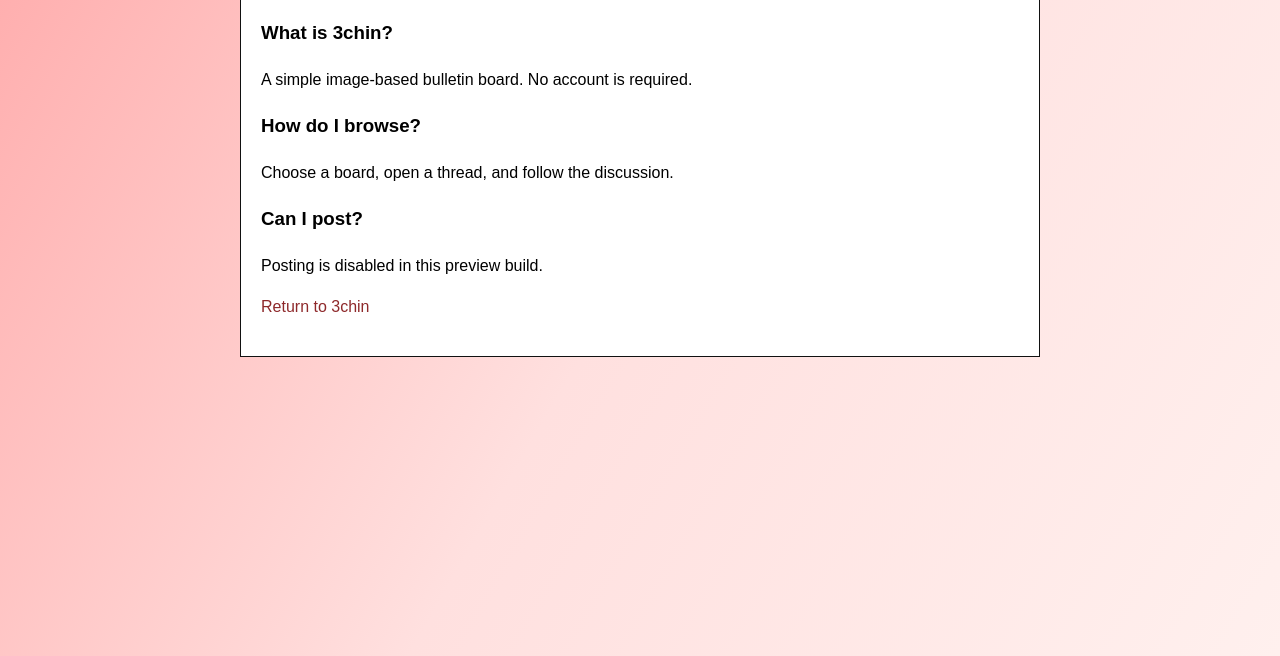
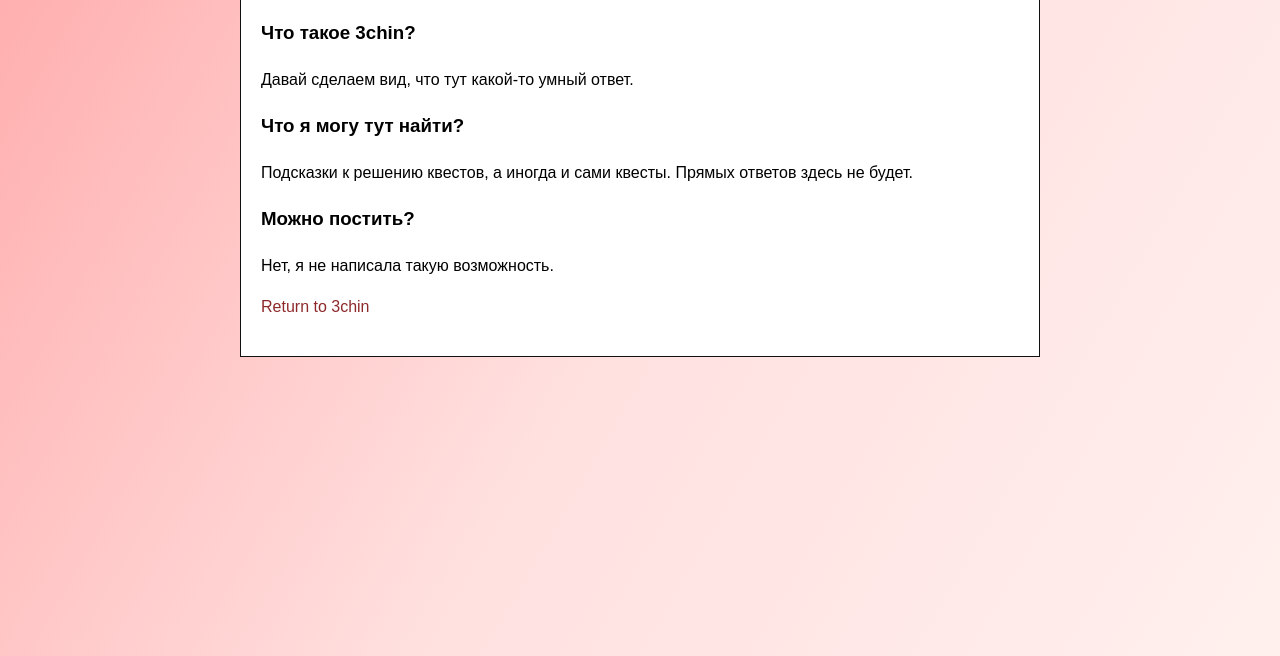
Before and after one commit to sonyaminamii/3chin, a plain HTML site: page faq.html in a window 1280 px wide. Shown: the part 144-800 px from the top of the page. Drawn offline with Linux system fonts and the light colour scheme.

```diff
--- a/faq.html
+++ b/faq.html
@@ -1 +1 @@
-<!doctype html><html lang="ru"><head><meta charset="utf-8"><meta name="viewport" content="width=device-width,initial-scale=1"><title>3chin — FAQ</title><link rel="stylesheet" href="css/style.css"></head><body><main class="simple-page"><h1>FAQ</h1><h3>What is 3chin?</h3><p>A simple image-based bulletin board. No account is required.</p><h3>How do I browse?</h3><p>Choose a board, open a thread, and follow the discussion.</p><h3>Can I post?</h3><p>Posting is disabled in this preview build.</p><p><a href="index.html">Return to 3chin</a></p></main></body></html>
+<!doctype html><html lang="ru"><head><meta charset="utf-8"><meta name="viewport" content="width=device-width,initial-scale=1"><title>3chin — FAQ</title><link rel="stylesheet" href="css/style.css"></head><body><main class="simple-page"><h1>FAQ</h1><h3>Что такое 3chin?</h3><p>Давай сделаем вид, что тут какой-то умный ответ.</p><h3>Что я могу тут найти?</h3><p>Подсказки к решению квестов, а иногда и сами квесты. Прямых ответов здесь не будет.</p><h3>Можно постить?</h3><p>Нет, я не написала такую возможность.</p><p><a href="index.html">Return to 3chin</a></p></main></body></html>
```
